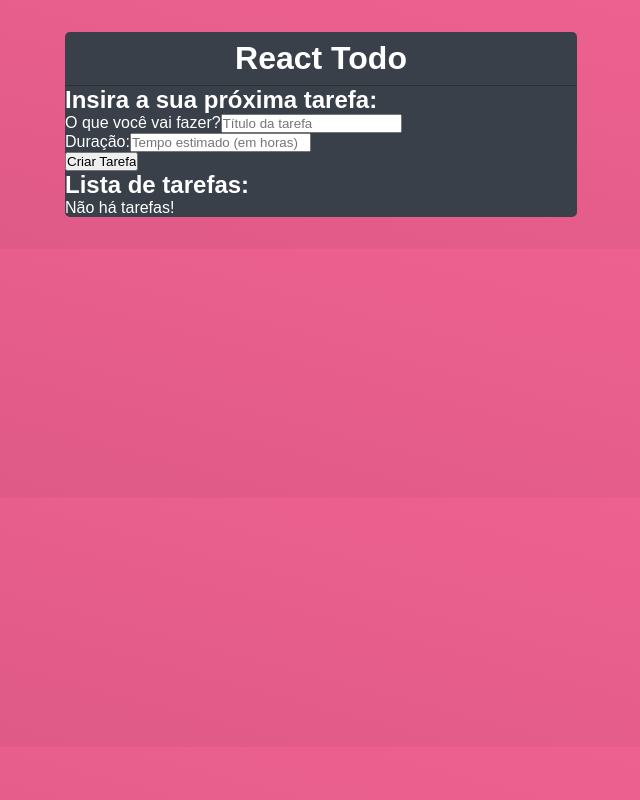
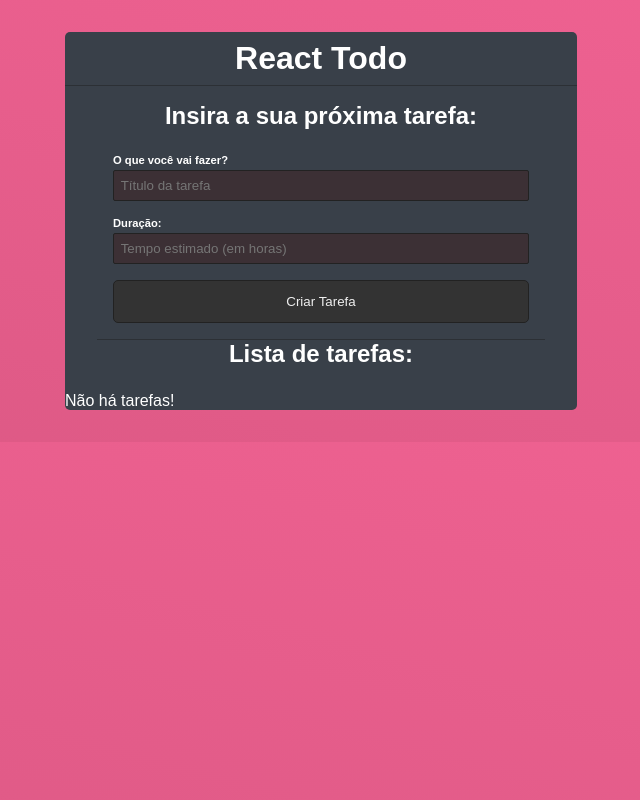
Before and after one commit to Wesley-Nilton/react-todo, a React (Vite) app: page / in a window 1280 px wide. Shown: the whole page, without its empty margins (319-959 px from the left). Built offline with nearby package versions, Linux system fonts and the light colour scheme.

Commit message:
Add style to form

```diff
--- a/src/App.css
+++ b/src/App.css
@@ -11,3 +11,46 @@
     padding: .5em;
     border-bottom: 1px solid #2c3035;
 }
+
+.form-todo{
+    margin: 0 2em;
+    padding: 1em;
+    border-bottom: 1px solid #2C3035;
+}
+
+.form-todo h2,
+.list-todo h2{
+    text-align: center;
+    margin: 0 0 1em 0;
+}
+
+.form-control{
+    display: flex;
+    flex-direction: column;
+    margin-bottom: 1em;
+}
+
+.form-control label{
+    font-weight: bold;
+    font-size: .7em;
+    margin-bottom: .4em;
+}
+
+.form-control input{
+    color: #dfdfdf;
+    padding: .5em;
+    border-radius: 2px;
+    border: 1px solid #222;
+    background-color: #3c3035;
+}
+
+input[type="submit"]{
+    color: #eee;
+    display: block;
+    width: 100%;
+    padding: 1em;
+    cursor: pointer;
+    border-radius: 5px;
+    border: 1px solid #222;
+    background-color: #333;
+}
```
